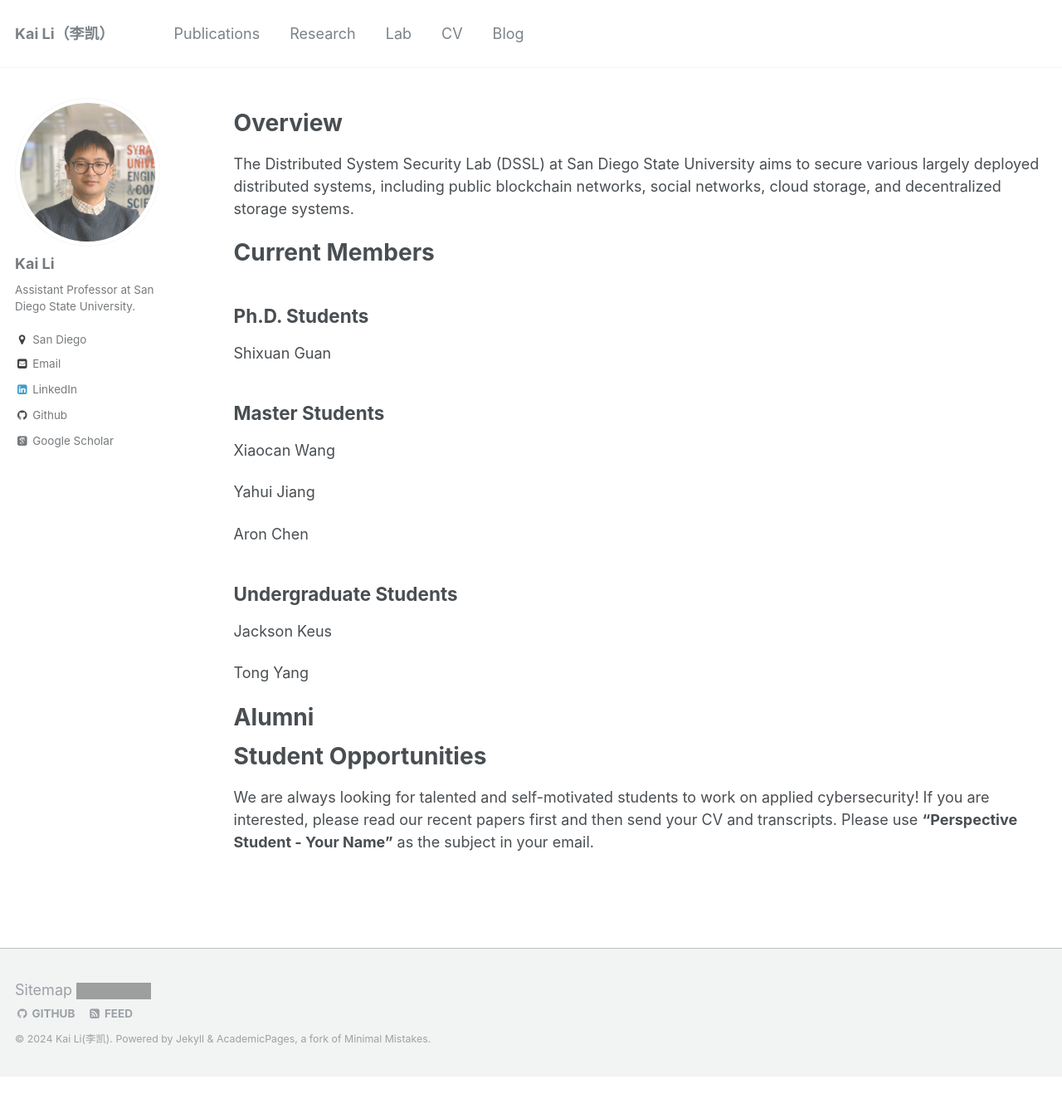
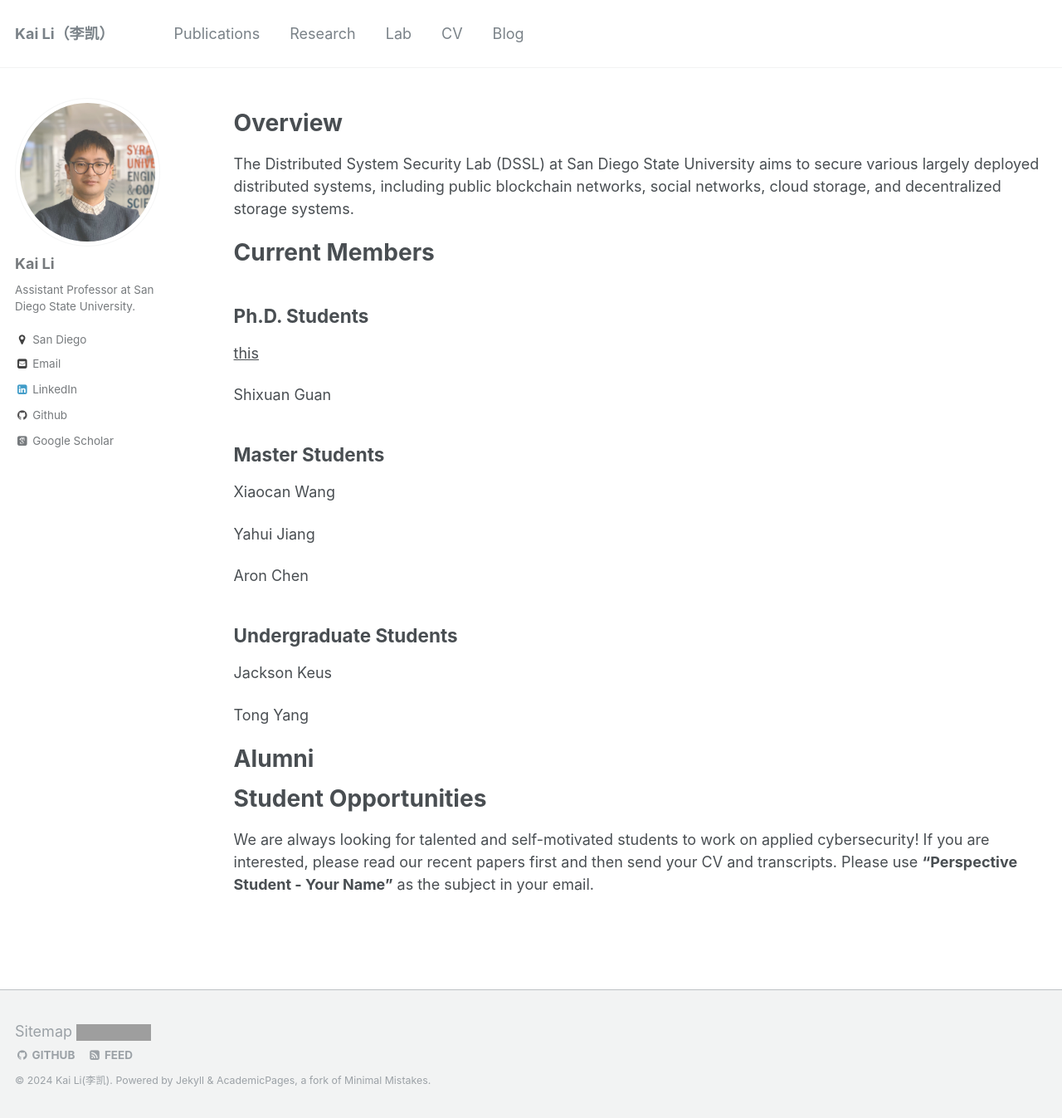
Before and after one commit to likai1993/likai1993.github.io, a Jekyll site: the page built from _pages/lab.md, in a window 1280 px wide and 1347 px high. Shown: the whole window at 83% size. Built offline with Jekyll 4.4.1, drawn with Linux system fonts in a browser that asks for light colours; some web fonts are replaced; grey boxes are pictures that could not be loaded.

Commit message:
Update lab.md

```diff
--- a/_pages/lab.md
+++ b/_pages/lab.md
@@ -15,6 +15,7 @@ The Distributed System Security Lab (DSSL) at San Diego State University aims to
 Current Members
 ======
 <h2>Ph.D. Students</h2>
+<span style="text-decoration:underline">this</span>
 <p><td align="center"><a href="https://www.linkedin.com/in/sxguan">Shixuan Guan</a>&nbsp;&nbsp;&nbsp;&nbsp;&nbsp;&nbsp;</td></p>
 
 <h2>Master Students</h2>
```
